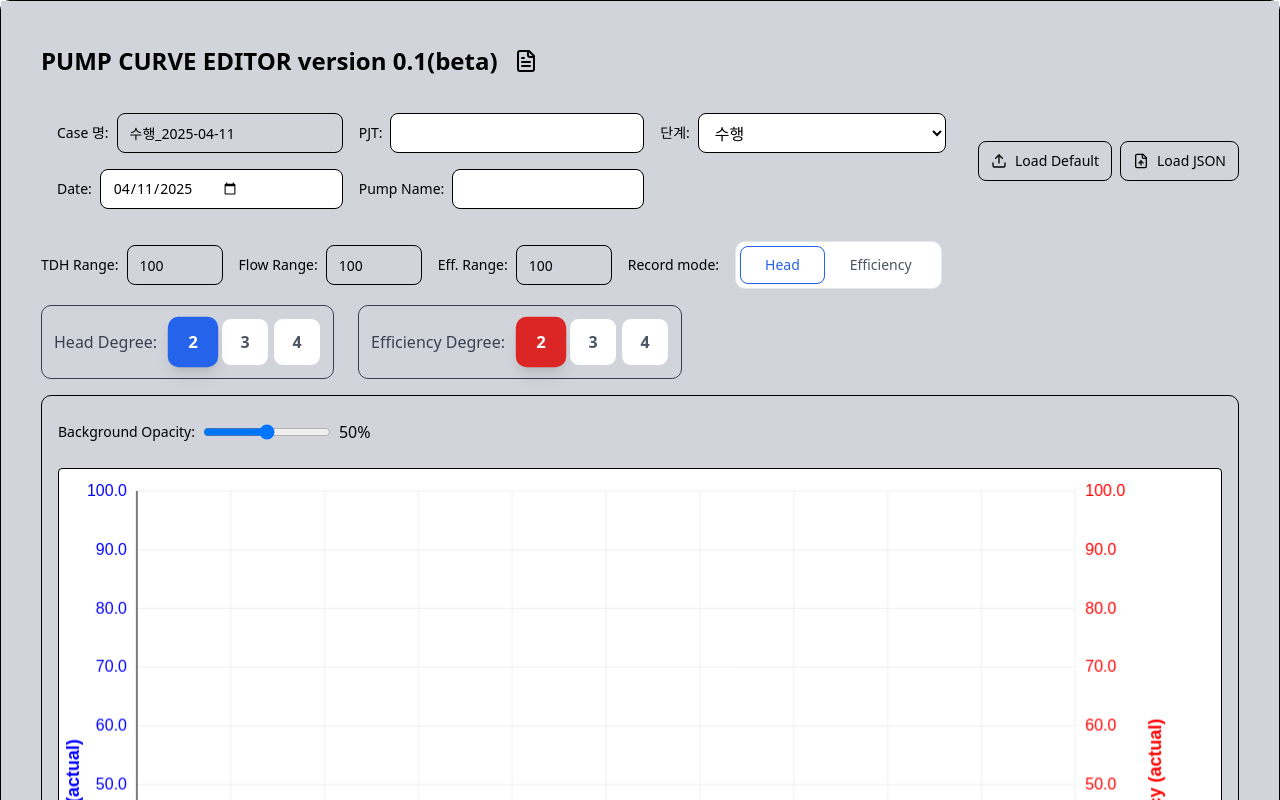
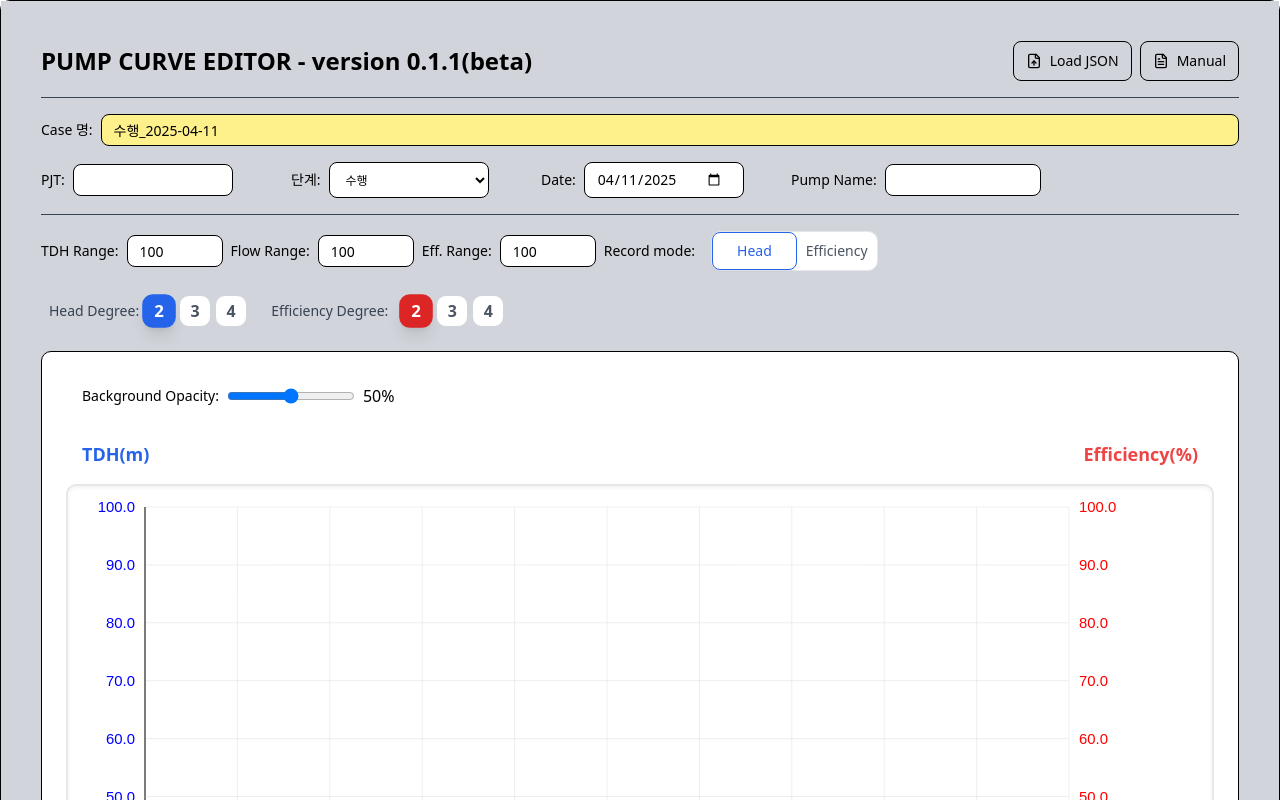
Before and after one commit to ssambbq1/pumpcurve-editor, a React (Vite) app: page / in a window 1280 px wide. Shown: the top 800 px of the page. Built offline with nearby package versions, Linux system fonts and the light colour scheme; the HTML template or start-up script is replaced by a standard one.

Commit message:
first commit

```diff
--- a/src/Curve.tsx
+++ b/src/Curve.tsx
@@ -1,6 +1,6 @@
 'use client';
 
-import React, { useState, useRef, useEffect } from 'react';
+import React, { useState, useRef, useEffect, useCallback } from 'react';
 import { Card, CardContent } from "@/components/ui/card";
 import { Button } from "@/components/ui/button";
 import { Input } from "@/components/ui/input";
@@ -314,16 +314,16 @@ const PumpCurveNew2: React.FC = () => {
       ctx.restore();
     }
 
-    // Set fixed font sizes
+    // Set proportional font sizes based on canvas dimensions
     const FONT_SIZES = {
-      axisLabel: 'bold 18px Arial',
-      mainValue: '16px Arial',
-      subValue: '14px Arial'
+      axisLabel: `bold ${Math.max(14, Math.min(24, canvasWidth * 0.015))}px Arial`,
+      mainValue: `${Math.max(12, Math.min(20, canvasWidth * 0.013))}px Arial`,
+      subValue: `${Math.max(10, Math.min(16, canvasWidth * 0.011))}px Arial`
     };
 
     // Draw grid
     ctx.strokeStyle = '#ddd';
-    ctx.lineWidth = 0.5;
+    ctx.lineWidth = Math.max(0.5, canvasWidth * 0.0004);
 
     // Vertical grid lines with actual flow values
     for (let i = 0; i <= 10; i++) {
@@ -379,27 +379,27 @@ const PumpCurveNew2: React.FC = () => {
 
     // Left Y-axis label (Head)
     ctx.fillStyle = '#0000FF';
-    ctx.translate(20, canvasHeight / 2);
+    ctx.translate(20, canvasHeight / 5);
     ctx.rotate(-Math.PI / 2);
     ctx.textAlign = 'center';
     ctx.font = FONT_SIZES.axisLabel;
-    ctx.fillText('Head (actual)', 0, 0);
+    // ctx.fillText('Head (actual)', 0, 0);
 
     ctx.restore();
 
     // Right Y-axis label (Efficiency)
     ctx.save();
     ctx.fillStyle = '#FF0000';
-    ctx.translate(canvasWidth - 60, canvasHeight / 2);
+    ctx.translate(canvasWidth - 60, canvasHeight / 5);
     ctx.rotate(-Math.PI / 2);
     ctx.textAlign = 'center';
     ctx.font = FONT_SIZES.axisLabel;
-    ctx.fillText('Efficiency (actual)', 0, 0);
+    // ctx.fillText('Efficiency (actual)', 0, 0);
     ctx.restore();
 
     // Draw axes
     ctx.strokeStyle = '#000';
-    ctx.lineWidth = 1;
+    ctx.lineWidth = Math.max(1, canvasWidth * 0.0008);
 
     // X-axis
     ctx.beginPath();
@@ -417,7 +417,7 @@ const PumpCurveNew2: React.FC = () => {
     ctx.fillStyle = '#000';
     ctx.font = FONT_SIZES.axisLabel;
     ctx.textAlign = 'center';
-    ctx.fillText('Flow (actual)', canvasWidth / 2, canvasHeight - 10);
+    // ctx.fillText('Flow (actual)', canvasWidth / 2, canvasHeight - 10);
 
     // Draw trendlines
     ctx.lineWidth = 2;
@@ -718,52 +718,6 @@ const PumpCurveNew2: React.FC = () => {
     URL.revokeObjectURL(url);
   };
 
-  const loadDefaultData = async () => {
-    try {
-      const response = await fetch('/file/ABCPJT_기타_BFP_2025-04-07.json');
-      if (!response.ok) {
-        throw new Error(`HTTP error! status: ${response.status}`);
-      }
-      const data: DefaultData = await response.json();
-
-      // Update case info
-      setCaseInfo(data.caseInfo);
-
-      // Update max values
-      setMaxHead(data.maxValues.head);
-      setMaxFlow(data.maxValues.flow);
-      setMaxEfficiency(data.maxValues.efficiency);
-
-      // Update degrees if available
-      if (data.equations?.head?.degree) {
-        setHeadDegree(data.equations.head.degree);
-      }
-      if (data.equations?.efficiency?.degree) {
-        setEfficiencyDegree(data.equations.efficiency.degree);
-      }
-
-      // Update points
-      if (data.points.headPoints) {
-        const headPoints = data.points.headPoints.map(point => ({
-          x: (parseFloat(point.flow) * 100) / data.maxValues.flow,
-          y: (parseFloat(point.head!) * 100) / data.maxValues.head
-        }));
-        setPoints(headPoints);
-      }
-
-      if (data.points.efficiencyPoints) {
-        const efficiencyPoints = data.points.efficiencyPoints.map(point => ({
-          x: (parseFloat(point.flow) * 100) / data.maxValues.flow,
-          y: (parseFloat(point.efficiency!) * 100) / data.maxValues.efficiency
-        }));
-        setEfficiencyPoints(efficiencyPoints);
-      }
-    } catch (error) {
-      console.error('Error loading default data:', error);
-      alert('기본 데이터를 불러오는데 실패했습니다. JSON 파일이 public 폴더에 있는지 확인해주세요.');
-    }
-  };
-
   const loadJsonFile = (file: File) => {
     const reader = new FileReader();
     reader.onload = async (e) => {
@@ -865,17 +819,40 @@ const PumpCurveNew2: React.FC = () => {
     <Card>
       <CardContent className="p-10 bg-gray-300">
         <div className="space-y-4">
+          <div className="flex items-center justify-between gap-2">
+            <h1 className="text-2xl font-bold">PUMP CURVE EDITOR - version 0.1.1(beta)</h1>
             <div className="flex items-center gap-2">
-            <h1 className="text-2xl font-bold">PUMP CURVE EDITOR  version 0.1(beta)</h1>
+              <div className="relative">
+                <input
+                  type="file"
+                  accept=".json"
+                  onChange={handleFileSelect}
+                  className="hidden"
+                  id="json-file-input"
+                  title="Select JSON file to load"
+                  aria-label="Select JSON file to load"
+                />
                 <Button
-              variant="ghost"
-              size="icon"
+                  variant="outline"
+                  size="sm"
+                  onClick={() => document.getElementById('json-file-input')?.click()}
+                  className="flex items-center gap-2 h-10"
+                >
+                  <FileUp className="h-4 w-4" />
+                  Load JSON
+                </Button>
+              </div>
+              <Button
+              variant="outline"
+                size="sm"
                 onClick={() => setShowManual(true)}
-              className="rounded-full"
+                className="flex items-center gap-2 h-10"
                 title="Show Manual"
               >
-              <FileText className="h-6 w-6" />
+                <FileText className="h-4 w-4" />
+                Manual
               </Button>
+            </div>
           </div>
 
           <Dialog open={showManual} onOpenChange={setShowManual}>
@@ -942,26 +919,34 @@ const PumpCurveNew2: React.FC = () => {
               </div>
             </DialogContent>
           </Dialog>
-
-          <div className="flex justify-between items-center bg-gray-300">
-            <div className="grid grid-cols-2 md:grid-cols-3 gap-4 p-4 bg-gray-300 rounded-lg flex-grow  mr-4 max-w-[1000px] ">
-
+          <hr className="my-6 border-t border-gray-700" />
           <div className="flex items-center gap-2">
      <Label htmlFor="caseName">Case 명:</Label>
      <Input
        id="caseName"
        value={caseInfo.caseName}
        readOnly
-                  className="flex-1 bg-gray-300"
+       className="flex-1 bg-yellow-200 h-8"
      />
    </div>
+          <div className="flex justify-between items-center bg-gray-300">
+            <div className="grid grid-cols-2 sm:grid-cols-3 md:grid-cols-4   bg-gray-300 rounded-lg flex-grow max-w-[1000px]">
+
+
+
+
+
+
+
+
+
               <div className="flex items-center gap-2">
                 <Label htmlFor="projectName">PJT:</Label>
                 <Input
                   id="projectName"
                   value={caseInfo.projectName}
                   onChange={(e) => setCaseInfo(prev => ({ ...prev, projectName: e.target.value }))}
-                  className="flex-1 bg-white"
+                  className="flex-1 bg-white h-8 max-w-40 min-w-30"
                 />
               </div>
               <div className="flex items-center gap-2">
@@ -971,7 +956,7 @@ const PumpCurveNew2: React.FC = () => {
                   title="단계 선택"
                   value={caseInfo.stage}
                   onChange={(e) => setCaseInfo(prev => ({ ...prev, stage: e.target.value }))}
-                  className="flex-1 h-10 rounded-md border border-input bg-background px-3 py-2 bg-white"
+                  className="flex-1 text-xs rounded-md border border-input bg-background px-3 py-2 h-9 max-w-40 bg-white"
                 >
                   <option value="수행">수행</option>
                   <option value="견적">견적</option>
@@ -985,7 +970,7 @@ const PumpCurveNew2: React.FC = () => {
                   type="date"
                   value={caseInfo.date}
                   onChange={(e) => setCaseInfo(prev => ({ ...prev, date: e.target.value }))}
-                  className="flex-1 bg-white"
+                  className="flex-1 bg-white h-9 max-w-40"
                 />
               </div>
               <div className="flex items-center gap-2">
@@ -994,44 +979,15 @@ const PumpCurveNew2: React.FC = () => {
                   id="pumpName"
                   value={caseInfo.pumpName}
                   onChange={(e) => setCaseInfo(prev => ({ ...prev, pumpName: e.target.value }))}
-                  className="flex-1 bg-white"
+                  className="flex-1 bg-white h-8 max-w-40"
                 />
-              </div>
-            </div>
-            <div className="flex items-center gap-2">
-              <Button
-                variant="outline"
-                size="sm"
-                onClick={loadDefaultData}
-                className="flex items-center gap-2 h-10"
-              >
-                <Upload className="h-4 w-4" />
-                Load Default
-              </Button>
-              <div className="relative">
-              <input
-                type="file"
-                accept=".json"
-                  onChange={handleFileSelect}
-                className="hidden"
-                  id="json-file-input"
-                  title="Select JSON file to load"
-                  aria-label="Select JSON file to load"
-              />
-              <Button
-                variant="outline"
-                size="sm"
-                  onClick={() => document.getElementById('json-file-input')?.click()}
-                  className="flex items-center gap-2 h-10"
-              >
-                  <FileUp className="h-4 w-4" />
-                  Load JSON
-              </Button>
               </div>
             </div>
           </div>
 
-          <div className="flex items-center gap-4 flex-wrap">
+          <hr className="border-gray-700" />
+
+          <div className="flex items-center gap-2 flex-wrap">
             <div className="flex items-center gap-2">
               <Label htmlFor="maxHead">TDH Range:</Label>
               <Input
@@ -1039,7 +995,7 @@ const PumpCurveNew2: React.FC = () => {
                 type="number"
                 value={maxHead}
                 onChange={(e) => setMaxHead(parseFloat(e.target.value) || 100)}
-                className="w-24"
+                className="w-24 h-8 bg-white"
               />
             </div>
             <div className="flex items-center gap-2">
@@ -1049,7 +1005,7 @@ const PumpCurveNew2: React.FC = () => {
                 type="number"
                 value={maxFlow}
                 onChange={(e) => setMaxFlow(parseFloat(e.target.value) || 100)}
-                className="w-24"
+                className="w-24  h-8 bg-white"
               />
             </div>
             <div className="flex items-center gap-2">
@@ -1059,12 +1015,12 @@ const PumpCurveNew2: React.FC = () => {
                 type="number"
                 value={maxEfficiency}
                 onChange={(e) => setMaxEfficiency(parseFloat(e.target.value) || 100)}
-                className="w-24"
+                className="w-24 h-8 bg-white"
               />
             </div>
             <div className="flex items-center gap-4">
               <Label className="font-medium">Record mode:</Label>
-              <div className="flex items-center bg-white rounded-lg p-1 border border-gray-200">
+              <div className="flex items-center bg-white rounded-lg border border-gray-200">
                 <button
                   onClick={() => setSelectedMode('head')}
                   className={`px-6 py-2 rounded-md text-sm font-medium transition-all duration-200 border ${
@@ -1077,7 +1033,7 @@ const PumpCurveNew2: React.FC = () => {
                 </button>
                 <button
                   onClick={() => setSelectedMode('efficiency')}
-                  className={`px-6 py-2 rounded-md text-sm font-medium transition-all duration-200 border ${
+                  className={`px-2 py-2 rounded-md text-sm font-medium transition-all duration-200 border ${
                     selectedMode === 'efficiency'
                       ? 'bg-white text-red-600 border-red-600 shadow-sm'
                       : 'text-gray-600 hover:text-red-600 border-transparent hover:border-red-300'
@@ -1089,15 +1045,15 @@ const PumpCurveNew2: React.FC = () => {
             </div>
           </div>
 
-          <div className="flex gap-6">
-            <div className="flex items-center bg-gray-300 p-3 rounded-lg border border-gray-700">
-              <span className="mr-3 font-medium text-gray-700">Head Degree:</span>
+          <div className="flex gap-2">
+            <div className="flex items-center bg-gray-300 p-2 ">
+              <span className="mr-1 font-medium text-sm text-gray-700">Head Degree:</span>
               <div className="flex gap-1">
                 {[2, 3, 4].map((degree) => (
                   <button
                     key={degree}
                     onClick={() => setHeadDegree(degree)}
-                    className={`w-12 h-12 rounded-lg font-bold transition-all duration-200 ${
+                    className={`w-8 h-8 rounded-lg font-bold transition-all duration-200 ${
                       headDegree === degree
                         ? 'bg-blue-600 text-white shadow-lg scale-105 border-2 border-blue-600'
                         : 'bg-white text-gray-600 hover:bg-blue-50 border border-gray-300'
@@ -1108,14 +1064,14 @@ const PumpCurveNew2: React.FC = () => {
                 ))}
               </div>
             </div>
-            <div className="flex items-center bg-gray-300 p-3 rounded-lg border border-gray-700">
-              <span className="mr-3 font-medium text-gray-700">Efficiency Degree:</span>
+            <div className="flex items-center bg-gray-300 p-2 ">
+              <span className="mr-3 font-medium text-sm text-gray-700">Efficiency Degree:</span>
               <div className="flex gap-1">
                 {[2, 3, 4].map((degree) => (
                   <button
                     key={degree}
                     onClick={() => setEfficiencyDegree(degree)}
-                    className={`w-12 h-12 rounded-lg font-bold transition-all duration-200 ${
+                    className={`w-8 h-8 rounded-lg font-bold transition-all duration-200 ${
                       efficiencyDegree === degree
                         ? 'bg-red-600 text-white shadow-lg scale-105 border-2 border-red-600'
                         : 'bg-white text-gray-600 hover:bg-red-50 border border-gray-300'
@@ -1128,11 +1084,12 @@ const PumpCurveNew2: React.FC = () => {
             </div>
           </div>
 
-          <div className="border rounded-lg p-4">
+          <div className="border rounded-lg bg-white p-6">
             {/* Add image controls */}
-            <div className="flex items-center gap-4 mb-4">
-              <div className="flex items-center gap-2 ">
-                <Label htmlFor="imageOpacity">Background Opacity:</Label>
+            <div className="flex items-center justify-between mb-6 px-4">
+              <div className="flex items-center gap-4">
+                <div className="flex items-center gap-2">
+                  <Label htmlFor="imageOpacity" className="font-medium">Background Opacity:</Label>
                   <Input
                     id="imageOpacity"
                     type="range"
@@ -1143,7 +1100,7 @@ const PumpCurveNew2: React.FC = () => {
                     onChange={(e) => setImageOpacity(parseFloat(e.target.value))}
                     className="w-32"
                   />
-                <span>{(imageOpacity * 100).toFixed(0)}%</span>
+                  <span className="font-medium">{(imageOpacity * 100).toFixed(0)}%</span>
                 </div>
                 {backgroundImage && (
                   <Button
@@ -1157,7 +1114,14 @@ const PumpCurveNew2: React.FC = () => {
                   </Button>
                 )}
               </div>
-            <div className="w-full max-w-[1800px] mx-auto">
+            </div>
+
+            <div className="w-full max-w-[1800px] mx-auto space-y-4">
+              <div className="flex justify-between px-4">
+                <h3 className="text-blue-600 font-bold text-lg">TDH(m)</h3>
+                <h3 className="text-red-500 font-bold text-lg">Efficiency(%)</h3>
+              </div>
+              <div className="relative bg-white border-2 border-gray-200 rounded-lg shadow-inner">
                 <canvas
                   key={canvasKey}
                   ref={canvasRef}
@@ -1166,19 +1130,24 @@ const PumpCurveNew2: React.FC = () => {
                   onMouseUp={handleMouseUp}
                   onMouseLeave={handleMouseUp}
                   onContextMenu={handleCanvasClick}
-                className="w-full h-auto border rounded bg-white"
+                  className="w-full h-auto"
                   style={{
                     cursor: isDragging ? 'grabbing' : 'crosshair',
                     maxHeight: '1000px'
                   }}
                 />
               </div>
+              <h3 className="text-center font-bold text-lg pt-2">Flowrate(m³/h)</h3>
+            </div>
+
             {/* Move trend line equations here */}
-            <div className="mt-4 space-y-4">
+            <hr className="my-2 border-t border-gray-300" />
+
+            <div className="space-y-2 px-4">
               {headEquation && (
-                <div className="flex items-center gap-4 p-4 bg-gray-300 rounded-lg">
+                <div className="flex items-center gap-2 p-2 bg-gray-50 rounded-lg border border-gray-200">
                   <div className="flex-grow max-w-[1200px] overflow-hidden">
-                    <span className="font-semibold text-blue-600">Head = </span>
+                    <span className="font-semibold text-blue-600">TDH = </span>
                     <span className="font-mono whitespace-nowrap overflow-x-auto">{headEquation}</span>
                   </div>
                   <div className="flex-shrink-0">
@@ -1190,7 +1159,7 @@ const PumpCurveNew2: React.FC = () => {
                         copyEffect === 'head-equation' ? 'bg-green-100 text-green-700 border-green-500' : ''
                       }`}
                     >
-                      <Copy className="h-4 w-4" />
+                      <Copy className="h- w-4" />
                       Copy
                     </Button>
                   </div>
@@ -1198,7 +1167,7 @@ const PumpCurveNew2: React.FC = () => {
               )}
 
               {efficiencyEquation && (
-                <div className="flex items-center gap-4 p-4 bg-gray-300 rounded-lg">
+                <div className="flex items-center gap-2 p-2 bg-gray-50 rounded-lg border border-gray-200">
                   <div className="flex-grow max-w-[1200px] overflow-hidden">
                     <span className="font-semibold text-red-600">Efficiency = </span>
                     <span className="font-mono whitespace-nowrap overflow-x-auto">{efficiencyEquation}</span>
@@ -1248,7 +1217,7 @@ const PumpCurveNew2: React.FC = () => {
               </div>
             </div>
 
-            <div className="max-w-[800px]  rounded-lg">
+            <div className="max-w-[800px] rounded-lg">
               <h3 className="text-lg font-semibold mb-2">Head Points</h3>
               <table className="w-full border-collapse table-fixed bg-white">
                 <colgroup>
@@ -1315,7 +1284,7 @@ const PumpCurveNew2: React.FC = () => {
               </table>
             </div>
 
-            <div className="max-w-[800px]  rounded-lg">
+            <div className="max-w-[800px] rounded-lg">
               <h3 className="text-lg font-semibold mb-2">Efficiency Points</h3>
               <table className="w-full border-collapse table-fixed bg-white">
                 <colgroup>
```
Also changed, not shown: 1 other file (tests, documents, lock files or other folders). Lines whose indentation alone changed are shown as unchanged.
